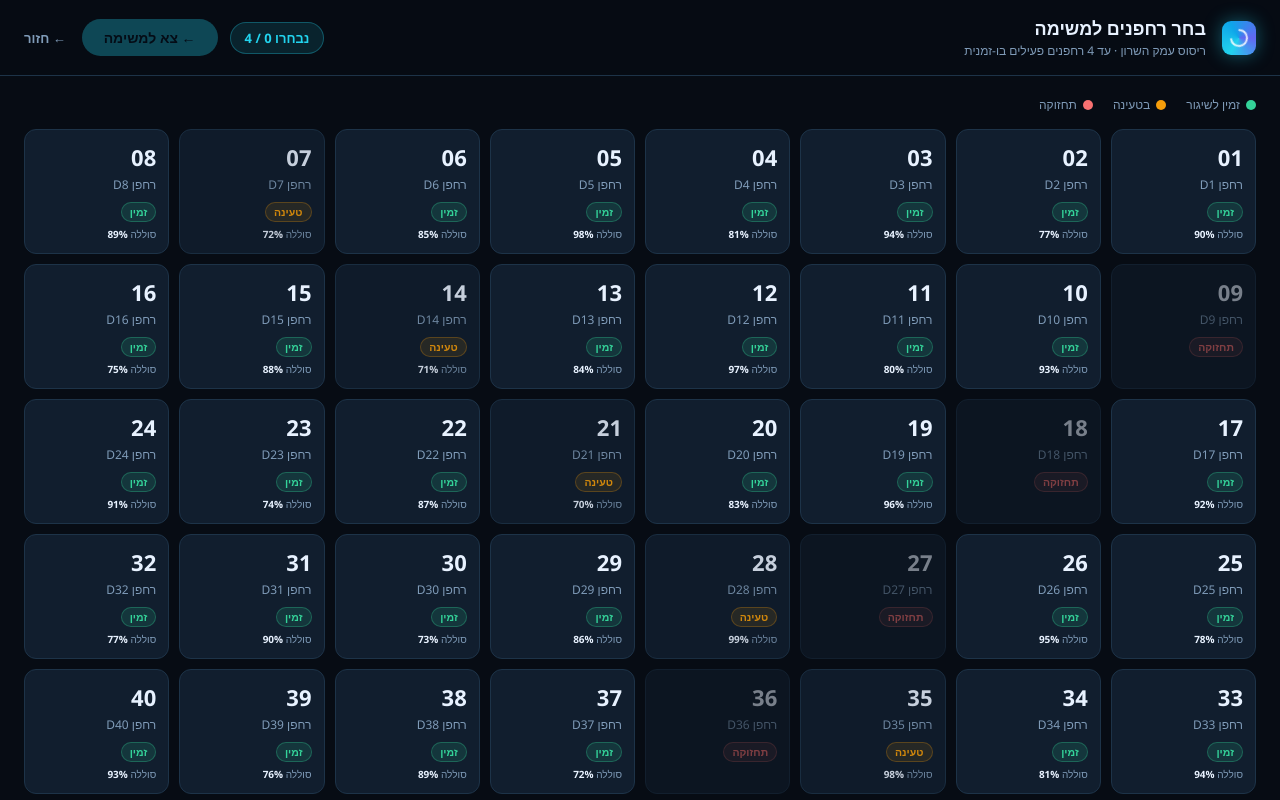
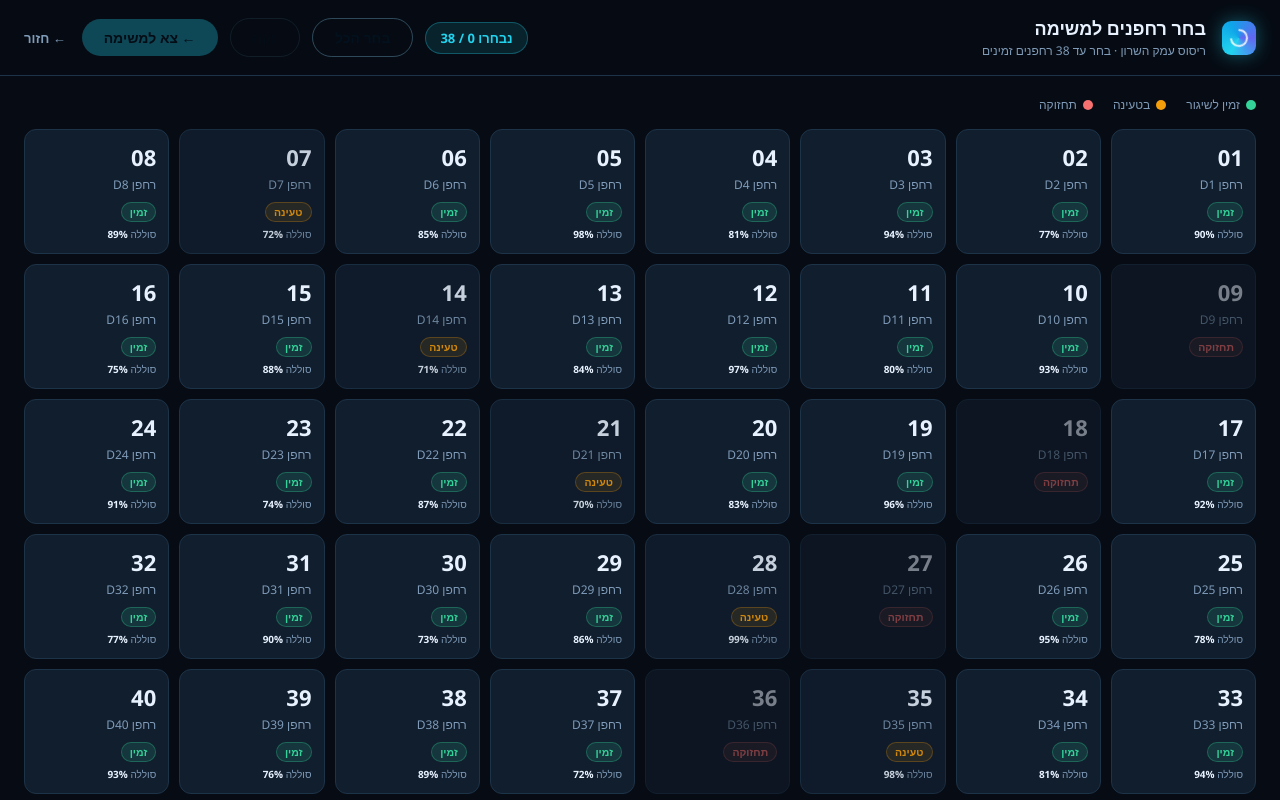
Before and after one commit to avshi2-maker/revi-control-app, a Next.js app in the folder revi-control-next/: page /select in a window 1280 px wide. Shown: the top 800 px of the page. Built offline with nearby package versions, Linux system fonts and the light colour scheme.

Commit message:
Selector: pick any number of drones + Select-all / Clear

```diff
--- a/revi-control-next/components/DroneSelector.tsx
+++ b/revi-control-next/components/DroneSelector.tsx
@@ -1,8 +1,6 @@
 "use client";
 import { useState } from "react";
 import { useRouter } from "next/navigation";
-
-const MAX_SELECT = 4;
 
 // Deterministic drone fleet data (no random, always same layout)
 function droneData(n: number) {
@@ -15,6 +13,7 @@ function droneData(n: number) {
 }
 
 const FLEET = Array.from({ length: 50 }, (_, i) => droneData(i + 1));
+const AVAILABLE = FLEET.filter(d => !d.disabled).map(d => d.n); // all launch-ready drones
 
 export default function DroneSelector() {
   const [selected, setSelected] = useState<number[]>([]);
@@ -22,16 +21,17 @@ export default function DroneSelector() {
 
   const toggle = (n: number, disabled: boolean) => {
     if (disabled) return;
-    setSelected(prev => {
-      if (prev.includes(n)) return prev.filter(x => x !== n);
-      if (prev.length >= MAX_SELECT) return prev; // max 4
-      return [...prev, n];
-    });
+    setSelected(prev =>
+      prev.includes(n) ? prev.filter(x => x !== n) : [...prev, n]
+    );
   };
+
+  const selectAll = () => setSelected(AVAILABLE);
+  const clearAll = () => setSelected([]);
 
   const launch = () => {
     if (selected.length === 0) return;
-    const q = selected.sort((a, b) => a - b).join(",");
+    const q = [...selected].sort((a, b) => a - b).join(",");
     router.push(`/map?drones=${q}`);
   };
 
@@ -41,10 +41,16 @@ export default function DroneSelector() {
         <div className="logo" />
         <div>
           <h1>בחר רחפנים למשימה</h1>
-          <p>ריסוס עמק השרון · עד 4 רחפנים פעילים בו-זמנית</p>
+          <p>ריסוס עמק השרון · בחר עד {AVAILABLE.length} רחפנים זמינים</p>
         </div>
         <div className="sel-count">
-          <span className="sel-badge">נבחרו {selected.length} / {MAX_SELECT}</span>
+          <span className="sel-badge">נבחרו {selected.length} / {AVAILABLE.length}</span>
+          <button className="sel-launch" style={{ background: "transparent", border: "1px solid rgba(120,190,220,.35)" }} onClick={selectAll}>
+            בחר הכל
+          </button>
+          <button className="sel-launch" style={{ background: "transparent", border: "1px solid rgba(120,190,220,.35)" }} disabled={selected.length === 0} onClick={clearAll}>
+            נקה
+          </button>
           <button className="sel-launch" disabled={selected.length === 0} onClick={launch}>
             ← צא למשימה
           </button>
```
